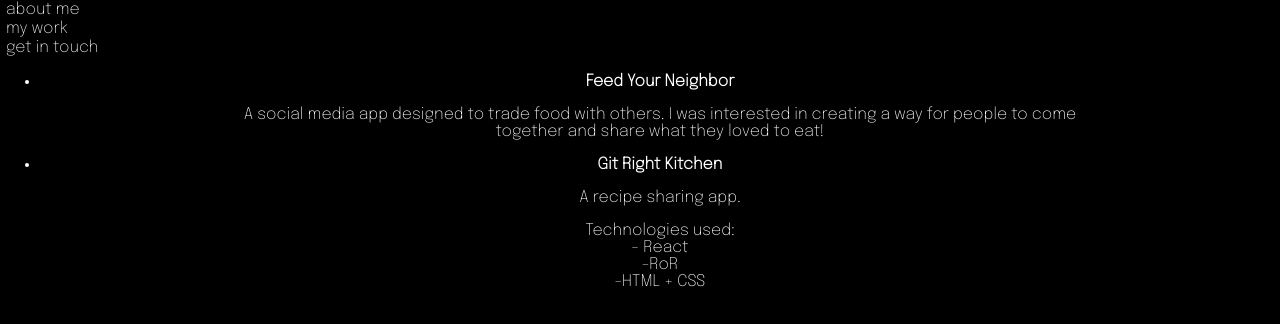
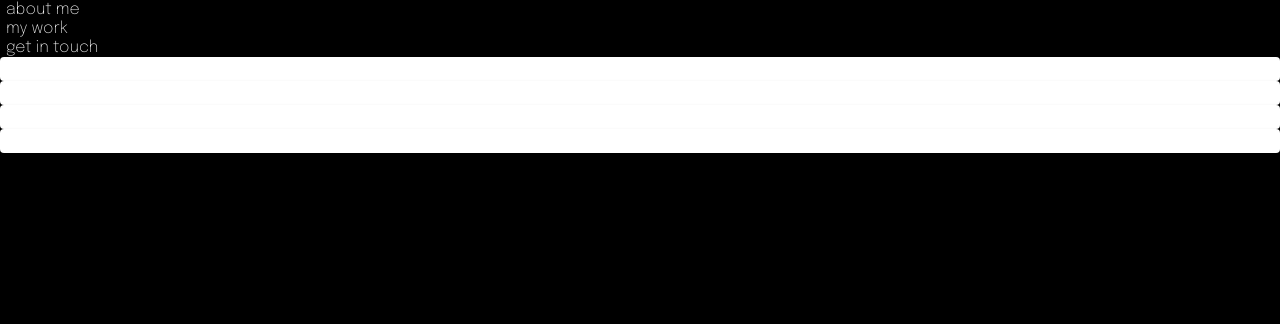
Before and after one commit to mzthomas961/PortfolioWebsite, a React (Create React App) app: page / in a window 1280 px wide. Both pictures are taken after a click on the button "my work". Shown: the top 324 px of the page. Built offline with nearby package versions, Linux system fonts and the light colour scheme.

Commit message:
working on project Cards

```diff
--- a/package.json
+++ b/package.json
@@ -3,6 +3,7 @@
   "version": "0.1.0",
   "private": true,
   "dependencies": {
+    "@material-ui/core": "^4.12.3",
     "@testing-library/jest-dom": "^5.11.4",
     "@testing-library/react": "^11.1.0",
     "@testing-library/user-event": "^12.1.10",
--- /dev/null
+++ b/src/ProjectCard.js
@@ -0,0 +1,23 @@
+import React from 'react';
+import { makeStyles } from '@material-ui/core/styles';
+import Card from '@material-ui/core/Card';
+import CardActionArea from '@material-ui/core/CardActionArea';
+import CardActions from '@material-ui/core/CardActions';
+import CardContent from '@material-ui/core/CardContent';
+import CardMedia from '@material-ui/core/CardMedia';
+import Button from '@material-ui/core/Button';
+import Typography from '@material-ui/core/Typography';
+
+function ProjectCard({github,stack,title,}){
+    return(
+        <Card><Typography>
+            {title}
+            {stack}
+            {github}
+            </Typography>
+
+        </Card>
+    )
+
+}
+export default ProjectCard
--- a/src/Projects.js
+++ b/src/Projects.js
@@ -1,21 +1,47 @@
 import React from 'react';
+import ProjectCard from './ProjectCard';
 
 function Projects(){
+    const data = [
+        {
+        "id":1,
+        "title": "Ruby CLI",
+        "stack": "Ruby",
+        "Github": "https://github.com/mzthomas961/Ruby-CLI"
+    },
+    {
+        "id":2,
+        "title": "Transparent Travel",
+        "stack": "Ruby on Rails",
+        "Github": "https://github.com/mzthomas96/TransparentTravel"
+    },
+    {
+        "id":3,
+        "title": "Bean Tracker",
+        "stack": "Javascript and Ruby on Rails",
+        "Github": "https://github.com/mzthomas961/BeanTracker-Frontend(Frontend) + https://github.com/mzthomas961/BeanTracker-Backend(Backend)"
+    },
+    {
+        "id":4,
+        "title": "Git Right Kitchen",
+        "stack": "React and Ruby on Rails",
+        "Github": "https://github.com/mzthomas961/Git-Right-Recipes-Frontend(Frontend)+ https://github.com/mzthomas961/Git-Right-Recipes-Backend(Backend)"
+    }
+
+    ]
+    const projectObjects = data.map((project) => {
+        return(
+            <ProjectCard
+            key = {project.id}
+            title = {project.title}
+            stack = {project.stack}
+            github = {project.github}
+            />
+        )
+    })
+
     return (
-        <ul>
-            <li><strong>Feed Your Neighbor</strong>
-            <p>A social media app designed to trade food with others.
-                I was interested in creating a way for people to come<br />
-                together and share what they loved to eat!</p></li>
-            <li><strong>Git Right Kitchen</strong>
-            <p>A recipe sharing app.</p>
-            <p>Technologies used: <br />
-            - React <br />
-            -RoR <br />
-            -HTML + CSS <br />
-            </p>
-            </li>
-        </ul>
+       <div>{projectObjects}</div>
     )
 }
 export default Projects
```
Also changed, not shown: 2 other files (tests, documents, lock files or other folders).
